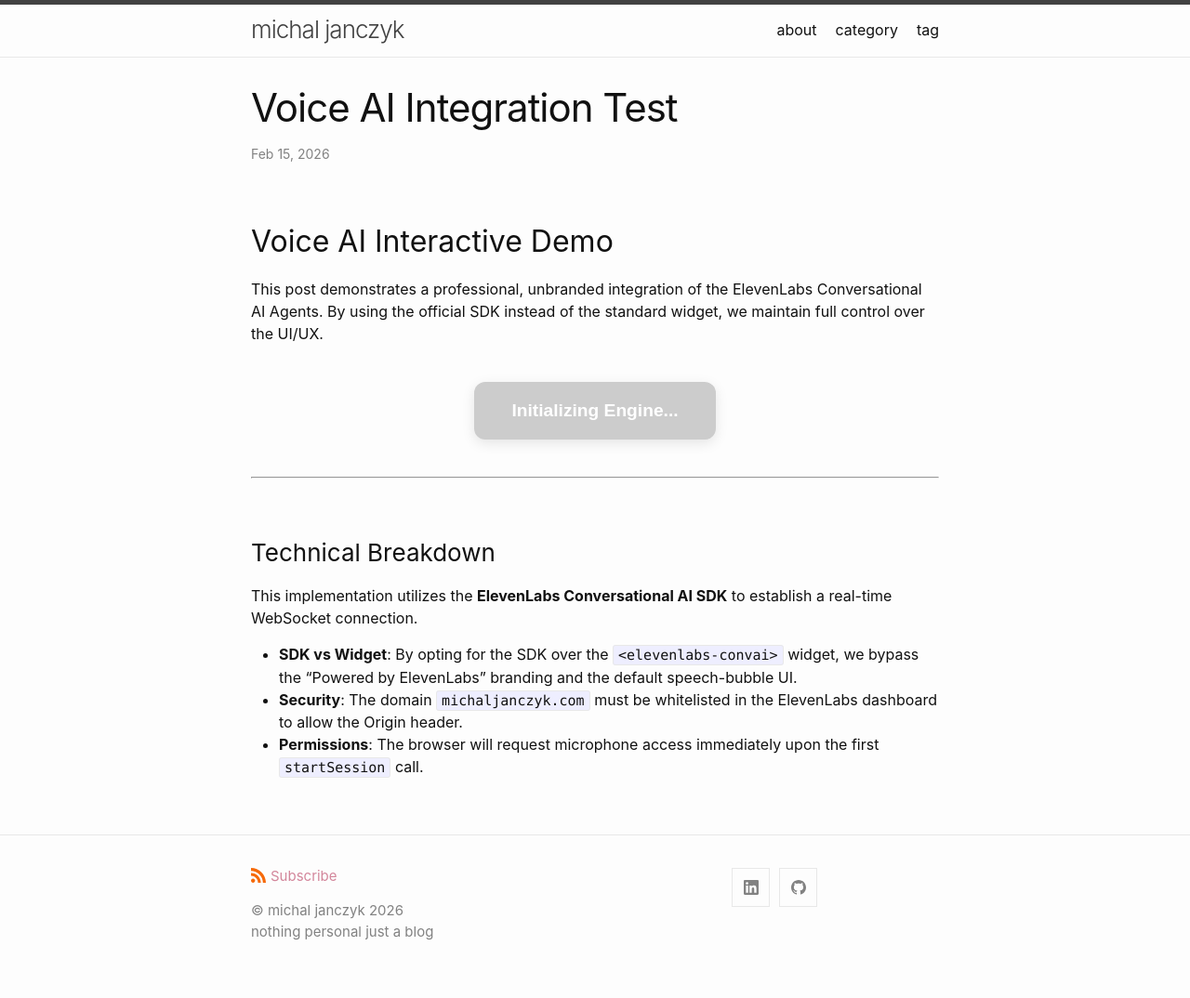
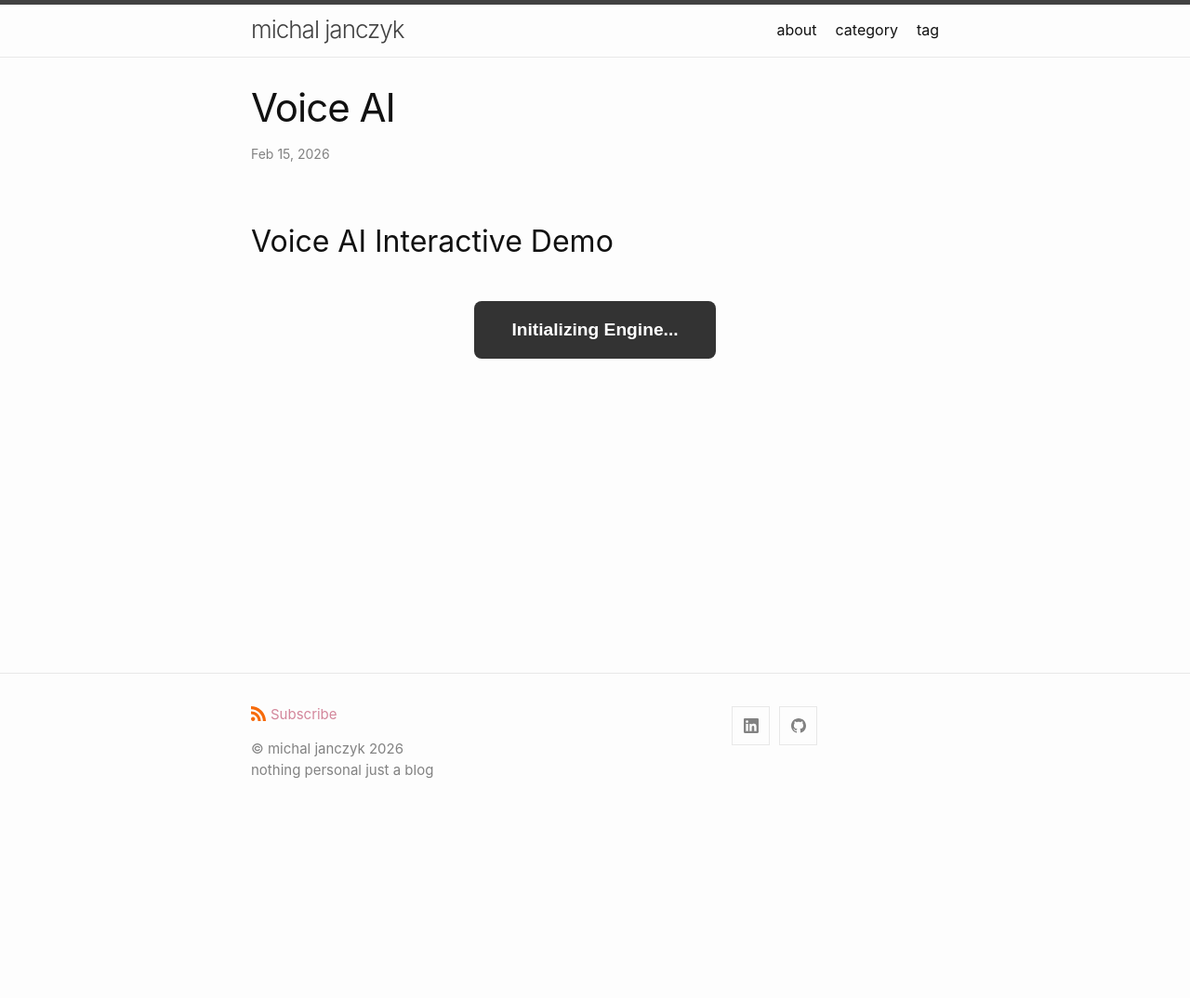
Before and after one commit to michal0janczyk/michaljanczyk.github.io, a Jekyll site: the page built from _posts/system_design/2026-02-15-voice-ai.markdown, in a window 1280 px wide. Shown: the whole page at 93% size. Built offline with Jekyll 4.4.1, drawn with Linux system fonts in a browser that asks for light colours; after the commit the page ends 900 px from its top, so only the background shows below that.

Commit message:
Voice AI Test

```diff
--- a/_posts/system_design/2026-02-15-voice-ai.markdown
+++ b/_posts/system_design/2026-02-15-voice-ai.markdown
@@ -1,93 +1,74 @@
 ---
 layout: post
-title:  "Voice AI Integration Test"
+title:  "Voice AI"
 date:   2026-02-15
 category: System Design
-tags: [ai, voice, system_design]
+tags: system_design
 ---
 
 ## Voice AI Interactive Demo
 
-This post demonstrates a professional, unbranded integration of the ElevenLabs Conversational AI Agents. By using the official SDK instead of the standard widget, we maintain full control over the UI/UX.
-
-<script src="https://unpkg.com/@elevenlabs/convai-sdk@latest/dist/index.bundle.js"></script>
-
 <div style="margin: 40px 0; text-align: center;">
-    <button id="ai-voice-btn" disabled style="
-        background-color: #cccccc;
+    <button id="test-voice-btn" style="
+        background-color: #333;
         color: #ffffff;
         border: none;
         padding: 20px 40px;
         font-size: 1.2rem;
         font-weight: 600;
-        border-radius: 12px;
-        cursor: not-allowed;
+        border-radius: 8px;
+        cursor: wait;
         transition: all 0.3s ease;
-        box-shadow: 0 4px 14px rgba(0, 0, 0, 0.1);
     ">
         Initializing Engine...
     </button>
 </div>
 
+<script src="https://unpkg.com/@elevenlabs/convai-sdk@latest/dist/index.bundle.js"></script>
+
 <script>
   (function() {
-    const btn = document.getElementById('ai-voice-btn');
+    const btn = document.getElementById('test-voice-btn');
     let conversation;
 
-    // 3. Polling check to ensure SDK is loaded before enabling the button
-    const checkSDK = setInterval(() => {
+    // 2. This checks for the SDK every 100ms
+    const timer = setInterval(() => {
       if (window.ElevenLabsConvAI) {
-        clearInterval(checkSDK);
-        btn.disabled = false;
+        clearInterval(timer);
         btn.textContent = "Click to Speak with AI";
         btn.style.backgroundColor = "#00D1FF";
         btn.style.cursor = "pointer";
-        btn.style.boxShadow = "0 4px 14px rgba(0, 209, 255, 0.3)";
-        console.log("ElevenLabs SDK Loaded successfully.");
+        console.log("SDK Ready");
       }
     }, 100);
 
     btn.onclick = async () => {
-      // 4. Session Logic
+      if (!window.ElevenLabsConvAI) return;
+
       if (!conversation) {
         try {
           btn.textContent = "Connecting...";
-          btn.style.backgroundColor = "#666";
 
+          // 3. Start the actual session
           conversation = await window.ElevenLabsConvAI.Conversation.startSession({
             agentId: "agent_4601khceyk26ebb9rbdrx4kvbn4b",
             onConnect: () => {
-              btn.textContent = "Stop AI Session";
+              btn.textContent = "Stop AI";
               btn.style.backgroundColor = "#FF3B30";
-              console.log("Connected to AI Agent.");
             },
             onDisconnect: () => {
               conversation = null;
               btn.textContent = "Click to Speak with AI";
               btn.style.backgroundColor = "#00D1FF";
-              console.log("Disconnected.");
-            },
-            onError: (err) => {
-              console.error("Conversation Error:", err);
-              btn.textContent = "Error: Check Console";
             }
           });
         } catch (err) {
-          console.error("Failed to start session:", err);
-          btn.textContent = "Connection Failed";
+          console.error(err);
+          btn.textContent = "Mic Error - Check Settings";
         }
       } else {
-        await conversation.endSession(); // Manually end the session
+        await conversation.endSession();
       }
     };
   })();
 </script>
-
----
-
-### Technical Breakdown
-This implementation utilizes the **ElevenLabs Conversational AI SDK** to establish a real-time WebSocket connection.
-
-* **SDK vs Widget**: By opting for the SDK over the `<elevenlabs-convai>` widget, we bypass the "Powered by ElevenLabs" branding and the default speech-bubble UI.
-* **Security**: The domain `michaljanczyk.com` must be whitelisted in the ElevenLabs dashboard to allow the Origin header.
-* **Permissions**: The browser will request microphone access immediately upon the first `startSession` call.
```
